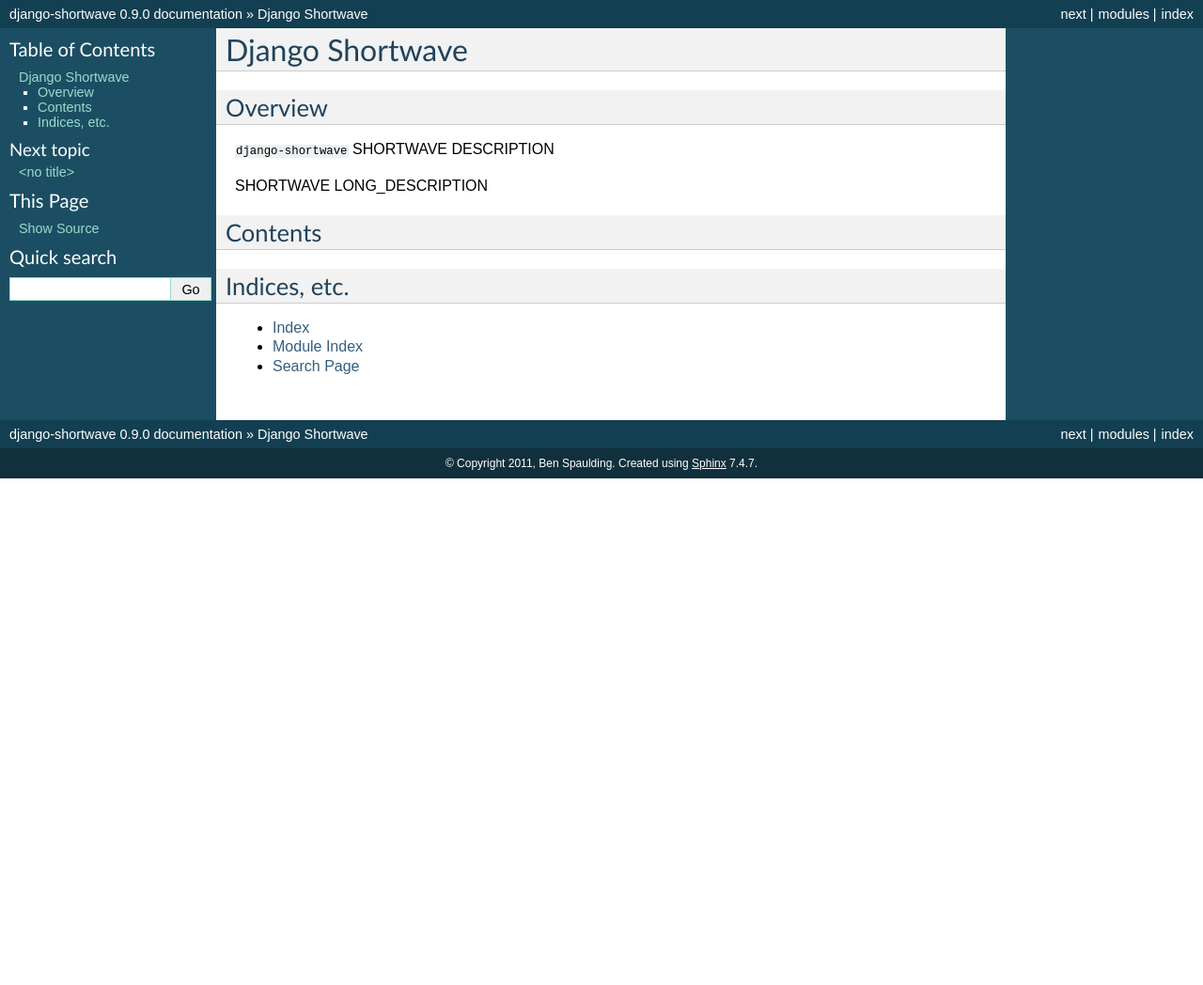
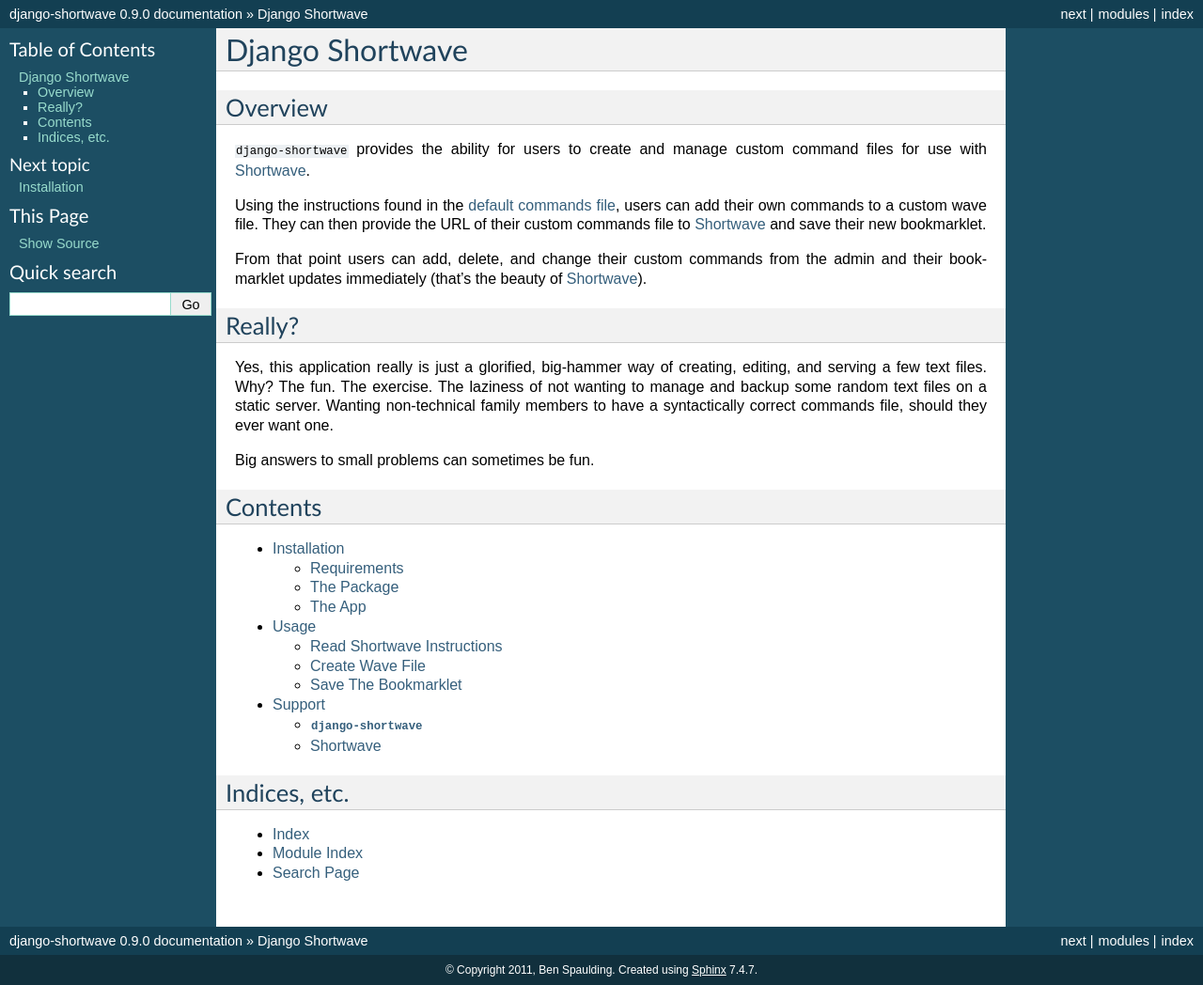
Before and after one commit to benspaulding/django-shortwave, a Sphinx documentation site: the page built from docs/index.rst, in a window 1280 px wide. Shown: the whole page at 94% size. Built offline with Sphinx 7.4.7, drawn with Linux system fonts in a browser that asks for light colours; before the commit the page ends 900 px from its top, so only the background shows below that.

Commit message:
Wrote package documentation.

```diff
--- a/docs/index.rst
+++ b/docs/index.rst
@@ -7,9 +7,32 @@
 Overview
 --------
 
-``django-shortwave`` SHORTWAVE DESCRIPTION
+``django-shortwave`` provides the ability for users to create and manage
+custom command files for use with Shortwave_.
 
-SHORTWAVE LONG_DESCRIPTION
+Using the instructions found in the `default commands file`_, users can add
+their own commands to a custom wave file. They can then provide the URL of
+their custom commands file to Shortwave_ and save their new bookmarklet.
+
+From that point users can add, delete, and change their custom commands from
+the admin and their bookmarklet updates immediately (that’s the beauty of
+Shortwave_).
+
+.. _Shortwave: http://shortwaveapp.com/
+.. _default commands file: http://shortwaveapp.com/waves.txt
+.. _Django: http://www.djangoproject.com/
+
+
+Really?
+-------
+
+Yes, this application really is just a glorified, big-hammer way of creating,
+editing, and serving a few text files. Why? The fun. The exercise. The
+laziness of not wanting to manage and backup some random text files on a
+static server. Wanting non-technical family members to have a syntactically
+correct commands file, should they ever want one.
+
+Big answers to small problems can sometimes be fun.
 
 
 Contents
@@ -18,7 +41,9 @@
 .. toctree::
    :maxdepth: 2
 
-   getting_started
+   installation
+   usage
+   support
 
 
 Indices, etc.
--- /dev/null
+++ b/docs/usage.rst
@@ -0,0 +1,35 @@
+.. _usage:
+
+Usage
+=====
+
+Read Shortwave Instructions
+---------------------------
+
+First you need to understand what Shortwave_ is and does. (Hopefully you know
+that by this point.) Read through the homepage and the `default commands
+file`_.
+
+Create Wave File
+----------------
+
+Visit ``<your_site>/<admin_url>/shortwave/wave/add/``. Here you can
+create a custom wave, which is simply a collection of commands.
+
+At a minimum you must choose a user. You can change options and add more
+commands later. Click “Save and continue editing”.
+
+The wave is now saved and can be viewed in its raw form by click the “View on
+site” link at the top of the page.
+
+Save The Bookmarklet
+--------------------
+
+Copy the URL of the raw wave file, paste it into the `commands file URL
+field`_, and save the bookmarklet.
+
+All that’s left is for you to use it.
+
+.. _Shortwave: http://shortwaveapp.com/
+.. _default commands file: http://shortwaveapp.com/waves.txt
+.. _commands file URL field: http://shortwaveapp.com/#wave
```
Also changed, not shown: docs/installation.rst (added, +63 -0 lines), docs/support.rst (added, +29 -0 lines), docs/getting_started.rst (deleted).
